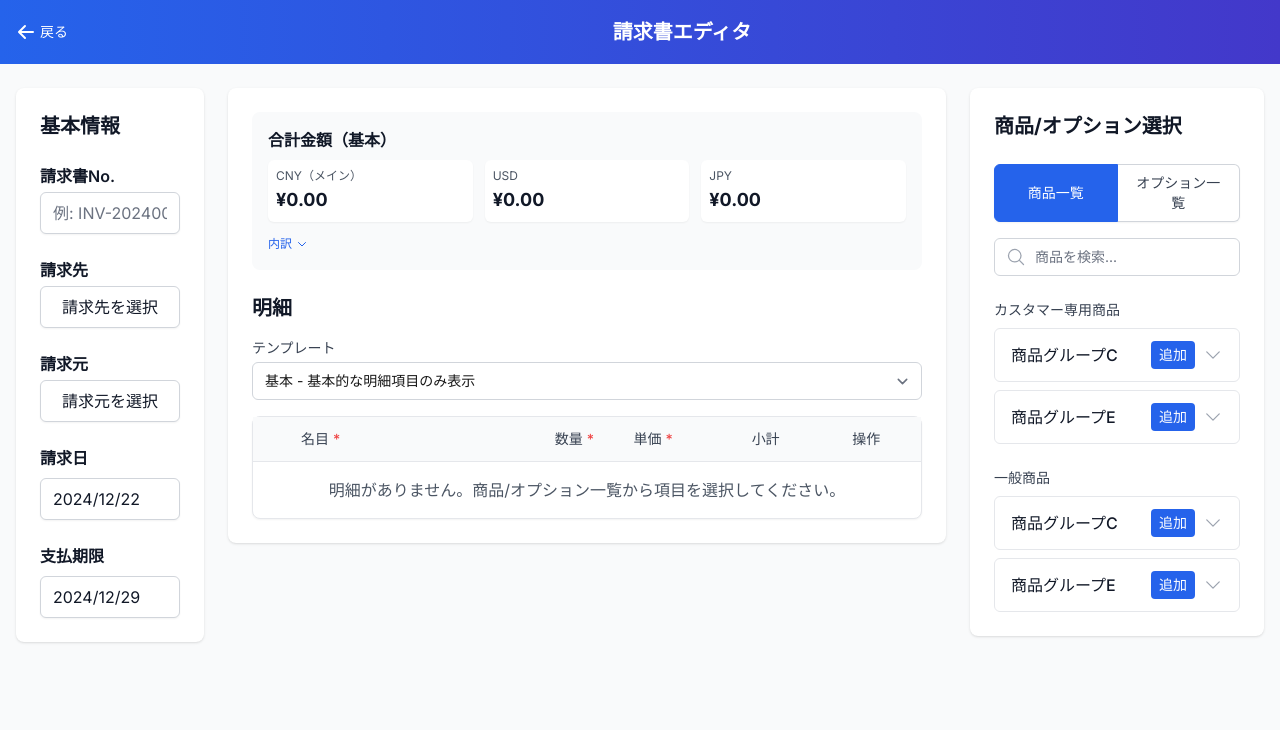
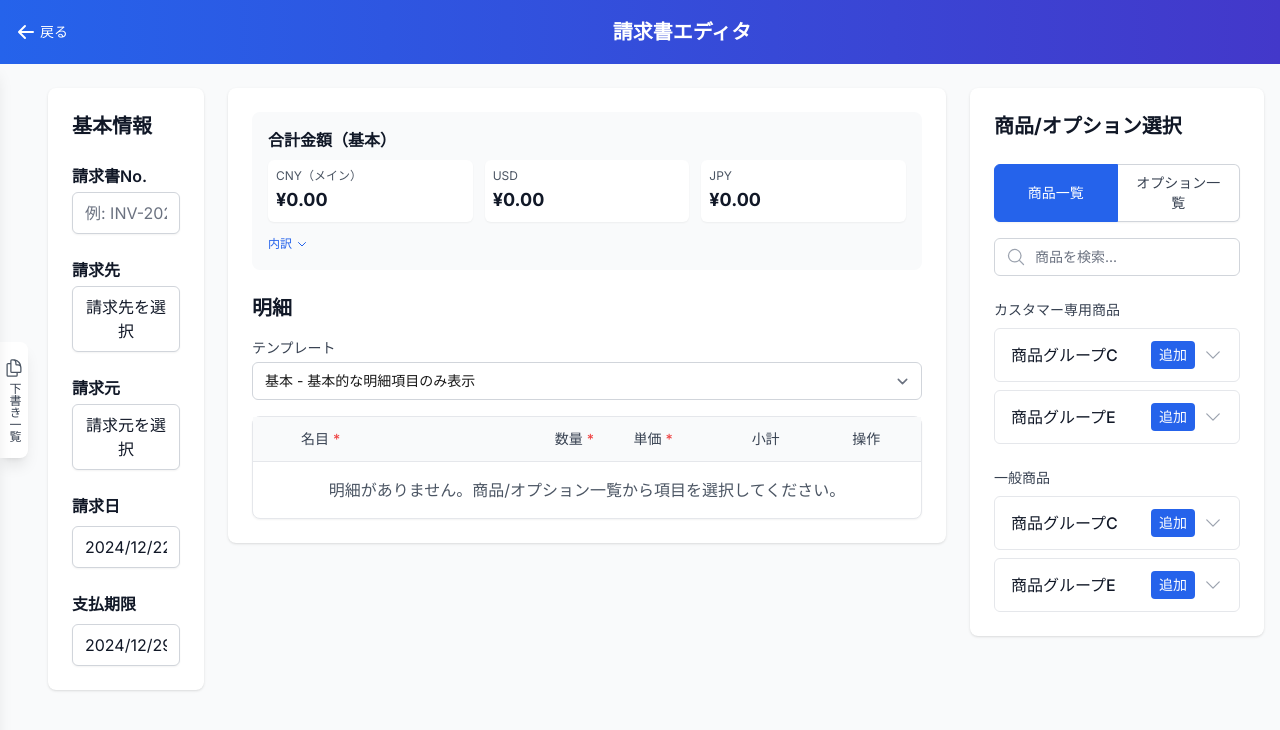
Before and after one commit to sellerbase/sellerbase-bill, a Next.js app: page /invoice-editor in a window 1280 px wide. Shown: the top 730 px of the page. Built offline with nearby package versions, Linux system fonts and the light colour scheme.

Commit message:
下書き一覧のスライドアニメーション機能を追加

```diff
--- a/src/app/invoice-editor/page.tsx
+++ b/src/app/invoice-editor/page.tsx
@@ -7,6 +7,7 @@ import { useState } from 'react';
 import { InvoiceItem } from '@/components/invoice/types';
 import { useInvoiceTotals } from '@/hooks/useInvoiceTotals';
 import InvoiceTotals from '@/components/invoice/InvoiceTotals';
+import DraftListPanel from '@/components/invoice/DraftListPanel';
 
 export default function InvoiceEditorPage() {
   const [showBreakdown, setShowBreakdown] = useState(false);
@@ -121,11 +122,12 @@ export default function InvoiceEditorPage() {
 
   return (
     <div className="min-h-screen bg-gray-50">
+      <DraftListPanel />
       <div className="px-4 py-6 mx-auto max-w-[1920px]">
         <div className="grid grid-cols-12 gap-6">
           {/* 左カラム: 基本情報 */}
           <div className="col-span-2">
-            <div className="bg-white rounded-lg shadow p-6">
+            <div className="bg-white rounded-lg shadow p-6 ml-8">
               <h2 className="text-xl font-bold text-gray-900 mb-6">基本情報</h2>
               <BasicInfoForm />
             </div>
--- /dev/null
+++ b/src/components/invoice/DraftListPanel.tsx
@@ -0,0 +1,92 @@
+import { useState, useCallback, useEffect } from 'react';
+import { DocumentDuplicateIcon } from '@heroicons/react/24/outline';
+
+export default function DraftListPanel() {
+  const [isOpen, setIsOpen] = useState(false);
+  const [isMouseInPanel, setIsMouseInPanel] = useState(false);
+  const [isMouseInButton, setIsMouseInButton] = useState(false);
+
+  const handleMouseLeave = useCallback(() => {
+    if (!isMouseInPanel && !isMouseInButton) {
+      const timeout = setTimeout(() => {
+        setIsOpen(false);
+      }, 100);
+      return () => clearTimeout(timeout);
+    }
+  }, [isMouseInPanel, isMouseInButton]);
+
+  useEffect(() => {
+    handleMouseLeave();
+  }, [isMouseInPanel, isMouseInButton, handleMouseLeave]);
+
+  return (
+    <>
+      {/* トリガーボタン */}
+      <div
+        className="fixed left-0 top-1/2 -translate-y-1/2 z-[9999]"
+        onMouseEnter={() => {
+          setIsMouseInButton(true);
+          setIsOpen(true);
+        }}
+        onMouseLeave={() => {
+          setIsMouseInButton(false);
+        }}
+      >
+        <button
+          type="button"
+          className={`
+            flex flex-col items-center py-4 px-1 bg-white rounded-r-lg shadow-lg
+            hover:bg-gray-50 transition-all duration-200 gap-1
+            ${isOpen ? 'translate-x-[240px]' : 'translate-x-0'}
+          `}
+        >
+          <DocumentDuplicateIcon className="w-5 h-5 text-gray-600" />
+          <span className="text-xs text-gray-700 writing-mode-vertical">下書き一覧</span>
+        </button>
+      </div>
+
+      {/* サイドパネル */}
+      <div
+        onMouseEnter={() => setIsMouseInPanel(true)}
+        onMouseLeave={() => {
+          setIsMouseInPanel(false);
+        }}
+        className={`
+          fixed top-[64px] left-0 w-[240px] bg-white shadow-lg z-[9999]
+          transition-transform duration-300 ease-in-out
+          ${isOpen ? 'translate-x-0' : '-translate-x-full'}
+          bottom-0
+        `}
+      >
+        <div className="h-full overflow-auto">
+          <div className="p-4">
+            <h2 className="text-lg font-bold text-gray-900 mb-4">下書き一覧</h2>
+            <div className="space-y-2">
+              {/* 下書きリストのプレースホルダー */}
+              <div className="p-3 bg-gray-50 rounded-lg">
+                <div className="h-4 w-3/4 bg-gray-200 rounded animate-pulse"></div>
+                <div className="h-3 w-1/2 bg-gray-200 rounded mt-2 animate-pulse"></div>
+              </div>
+              <div className="p-3 bg-gray-50 rounded-lg">
+                <div className="h-4 w-3/4 bg-gray-200 rounded animate-pulse"></div>
+                <div className="h-3 w-1/2 bg-gray-200 rounded mt-2 animate-pulse"></div>
+              </div>
+              <div className="p-3 bg-gray-50 rounded-lg">
+                <div className="h-4 w-3/4 bg-gray-200 rounded animate-pulse"></div>
+                <div className="h-3 w-1/2 bg-gray-200 rounded mt-2 animate-pulse"></div>
+              </div>
+            </div>
+          </div>
+        </div>
+      </div>
+
+      <style jsx>{`
+        .writing-mode-vertical {
+          writing-mode: vertical-rl;
+          text-orientation: upright;
+          white-space: nowrap;
+        }
+      `}</style>
+    </>
+  );
+}
```
